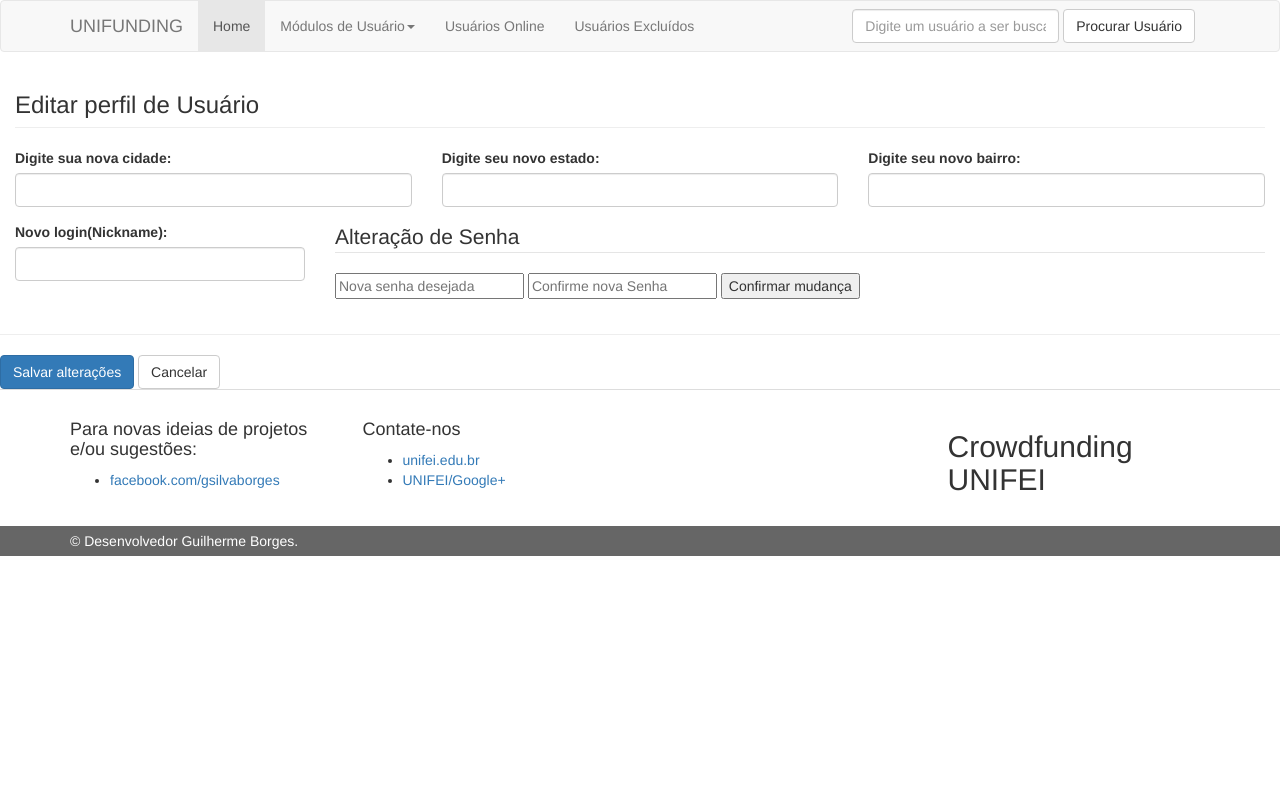
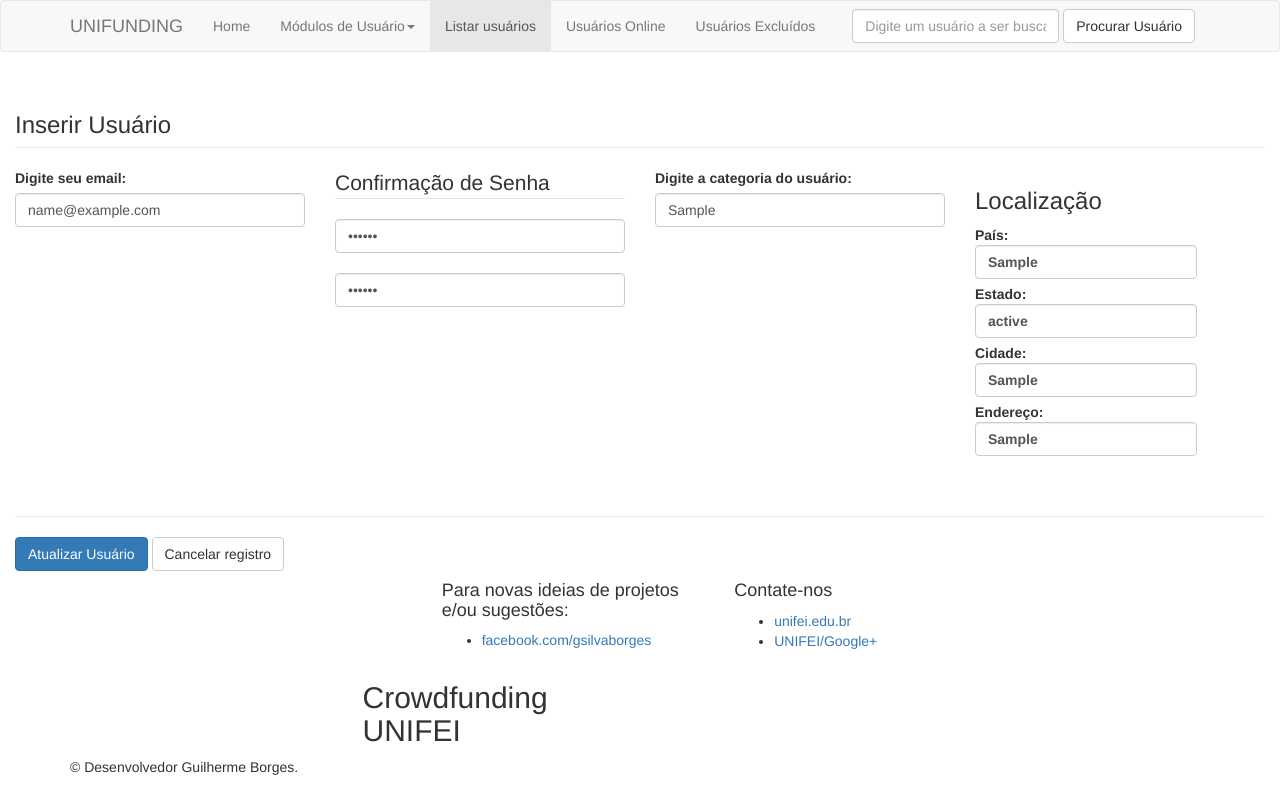
Before and after one commit to kayque-willy/COM212-crowdfunding, a CodeIgniter app: page /database/usuario/alterar/ in a window 1280 px wide. Run offline with CodeIgniter, Linux system fonts and the light colour scheme; tables that the repository leaves empty or names only in its code hold one stand-in row (values such as "Sample post"); some libraries are stand-ins or nearby versions.

Commit message:
CRUD do usuario

```diff
--- a/application/controllers/Projeto.php
+++ b/application/controllers/Projeto.php
@@ -79,7 +79,6 @@ class Projeto extends CI_Controller {
 			$projeto = new Projeto_model(NULL,$nome,$categoria,$duracao,$valor,$status);
 
 			//Atualiza o usuario no banco
-			var_dump($projeto);
 			$projeto->update($codigo);
 
 			//Redireciona para a consulta de projetos
--- a/application/controllers/Usuario.php
+++ b/application/controllers/Usuario.php
@@ -90,11 +90,13 @@ class Usuario extends CI_Controller {
 			//Os espaços com as aspas simples em branco estão aí para obedecer a ordem de parametro
 			$usuario = new Usuario_model(NULL,$senha,NULL,NULL,$pais,$cidade,$estado,$endereco,NULL,$email,$categoria,$del);
 
+			var_dump($usuario);
+
 			//Atualiza o usuario no banco
 			$usuario->update($login);
 
 			$this->load->helper('url');
-			redirect('/usuario/consultar', 'refresh');
+			//redirect('/usuario/consultar', 'refresh');
 		}
 
 		//Carrega a model
--- a/application/views/CRUD_usuario/editUSUARIO.php
+++ b/application/views/CRUD_usuario/editUSUARIO.php
@@ -9,7 +9,6 @@
         <script type="text/javascript" src="//netdna.bootstrapcdn.com/bootstrap/3.3.4/js/bootstrap.min.js"></script>
         <link href="//cdnjs.cloudflare.com/ajax/libs/font-awesome/4.3.0/css/font-awesome.min.css" rel="stylesheet" type="text/css">
         <link href="//pingendo.github.io/pingendo-bootstrap/themes/default/bootstrap.css" rel="stylesheet" type="text/css">
-        <link rel="stylesheet" href="css/estilo.css">
     </head>
     <body>
         <nav class="navbar navbar-default" role="navigation">
@@ -21,11 +20,11 @@
                         <span class="icon-bar"></span>
                         <span class="icon-bar"></span>
                     </button>
-                    <a class="navbar-brand" href="#">UNIFUNDING</a>
+                    <a class="navbar-brand" href="/usuario/">UNIFUNDING</a>
                 </div>
                 <div class="collapse navbar-collapse" id="bs-example-navbar-collapse-1">
                     <ul class="nav navbar-nav">
-                        <li class="active"><a href="#">Home</a></li>
+                        <li ><a href="/usuario/">Home</a></li>
                         <li class="dropdown">
                             <a href="#" class="dropdown-toggle" data-toggle="dropdown">Módulos de Usuário<b class="caret"></b></a>
                             <ul class="dropdown-menu">
@@ -40,6 +39,7 @@
                                 <li><a href="#">Financiador Acadêmico</a></li>
                             </ul>
                         </li>
+                        <li class="active"><a href="/usuario/consultar">Listar usuários</a></li>
                         <li><a href="#">Usuários Online</a></li>
                         <li><a href="#">Usuários Excluídos</a></li>
                     </ul>
@@ -54,53 +54,79 @@
         </nav> <!-- Fim da barra de navehação superior-->
         <!-- Inicio de um CRUD -->
         <div id="main" class="container-fluid">
-            <h3 class="page-header">Editar perfil de Usuário</h3>
-            <form action="indexUSUARIO_fim.html">
+            <h3 class="page-header">Inserir Usuário</h3>
+
+            <form action="/usuario/alterar/" method="POST">
+                 <?php
+                    if(isset($usuario)){
+                        foreach ($usuario->result() as $user) {
+                ?>
                 <!-- area de campos do form -->
                 <div class="row">
-                    <div class="form-group col-md-4">
-                        <label for="campo1">Digite sua nova cidade:</label>
-                        <input type="text" class="form-control" id="campo1">
+                    <div class="form-group col-md-3">
+                        <input name="login" class="form-control" type="hidden" class="form-control" id="campo1" value='<?php echo $user->login; ?>'>
+                        <label for="campo3">Digite seu email:</label>
+                        <input name="email" type="text" class="form-control" id="campo3" value='<?php echo $user->email; ?>'>
+
                     </div>
 
-                    <div class="form-group col-md-4">
-                        <label for="campo2">Digite seu novo estado:</label>
-                        <input type="text" class="form-control" id="campo2">
+                    <div class="form-group col-md-3">
+                        <fieldset>
+                            <legend>Confirmação de Senha </legend>
+                            <input name="senha" class="form-control" type="password" placeholder="Senha" id="password" required value='<?php echo $user->senha; ?>'><br>
+                            <input name="senha" class="form-control" type="password" placeholder="Confirme Senha" id="confirm_password" required value='<?php echo $user->senha; ?>'>
+                        </fieldset>
                     </div>
 
-                    <div class="form-group col-md-4">
-                        <label for="campo3">Digite seu novo bairro:</label>
-                        <input type="text" class="form-control" id="campo3">
-                    </div>
-                </div>
-                <!-- Nova linha de campos-->
-                <div class="row">
                     <div class="form-group col-md-3">
-                        <label for="campo4">Novo login(Nickname):</label>
-                        <input type="text" class="form-control" id="campo4">
+                        <label for="campo4">Digite a categoria do usuário:</label>
+                        <input name="categoria" type="text" class="form-control" id="campo4" value='<?php echo $user->categoria; ?>'>
                     </div>
 
-                    <div class="form-group col-md-9">
-                        <form class="pure-form">
-                            <fieldset>
-                                <legend>Alteração de Senha </legend>
-                                <input type="password" placeholder="Nova senha desejada" id="password" required>
-                                <input type="password" placeholder="Confirme nova Senha" id="confirm_password" required>
-                                <button type="submit" class="pure-button pure-button-primary">Confirmar mudança</button>
-                            </fieldset>
-                        </form>
+                    <div class="form-group col-md-3">
+                        <h3>Localização</h3>
+                            <label><span>País:</span>
+                                <input class="form-control" name="pais" id="pais" value='<?php echo $user->pais; ?>'></input>
+                            </label>
+                            <label><span>Estado:</span>
+                                <input class="form-control" name="estado" id="estado" value='<?php echo $user->estado; ?>'></input>
+                            </label>
+                            <label><span>Cidade:</span>
+                                <input class="form-control" name="cidade" id="cidade" value='<?php echo $user->cidade; ?>'></input>
+                            </label>
+                            <label><span>Endereço:</span>
+                                <input class="form-control" name="endereco" id="bairro" value='<?php echo $user->endereco; ?>'></input>
+                            </label>
+                            <br />
+                            <label>
                      </div>
-                </div>
+                    <?php
+                        }
+                    }
+                    ?>
             </div>
                 <!-- Fim de todos os campos do form -->
                 <hr/>
                 <div id="actions" class="row">
                     <div class="col-md-12">
-                <button type="submit" class="btn btn-primary">Salvar alterações</button>
-                <a href="indexUSUARIO_fim.html" class="btn btn-default">Cancelar</a>
+                            <button type="submit" class="btn btn-primary">Atualizar Usuário</button>
+                            <a href="/usuario/" class="btn btn-default">Cancelar registro</a>
                     </div>
                 </div>
+                    </div>
+                </div>
+                <!-- Nova linha de campos-->
             </form>
+
+                    <div class="form-group col-md-4">
+                        <script type="text/javascript">
+                            $(document).ready(function() {
+                                $('#bairro').multiselect({
+                                    maxHeight: 10000
+                                });
+                            });
+                        </script>
+
                     </div>
 
                     <!-- Aqui está a criação da parte de baixo do site, footer -->
@@ -108,7 +134,7 @@
                         <div class="container">
                             <div class="row">
                                 <div id="linksImportantes" class="col-xs-12 col-sm-3 col-md-3">
-                <h4>Para novas ideias de projetos e/ou sugestões:</h4>
+                                    <h4> Para novas ideias de projetos e/ou sugestões:</h4>
                                     <ul>
                                         <li><a href="#">facebook.com/gsilvaborges</a></li>
                                     </ul>
```
Also changed, not shown: application/views/CRUD_projeto/editPROJETO.php (+71 -15 lines). Lines whose indentation alone changed are shown as unchanged.
